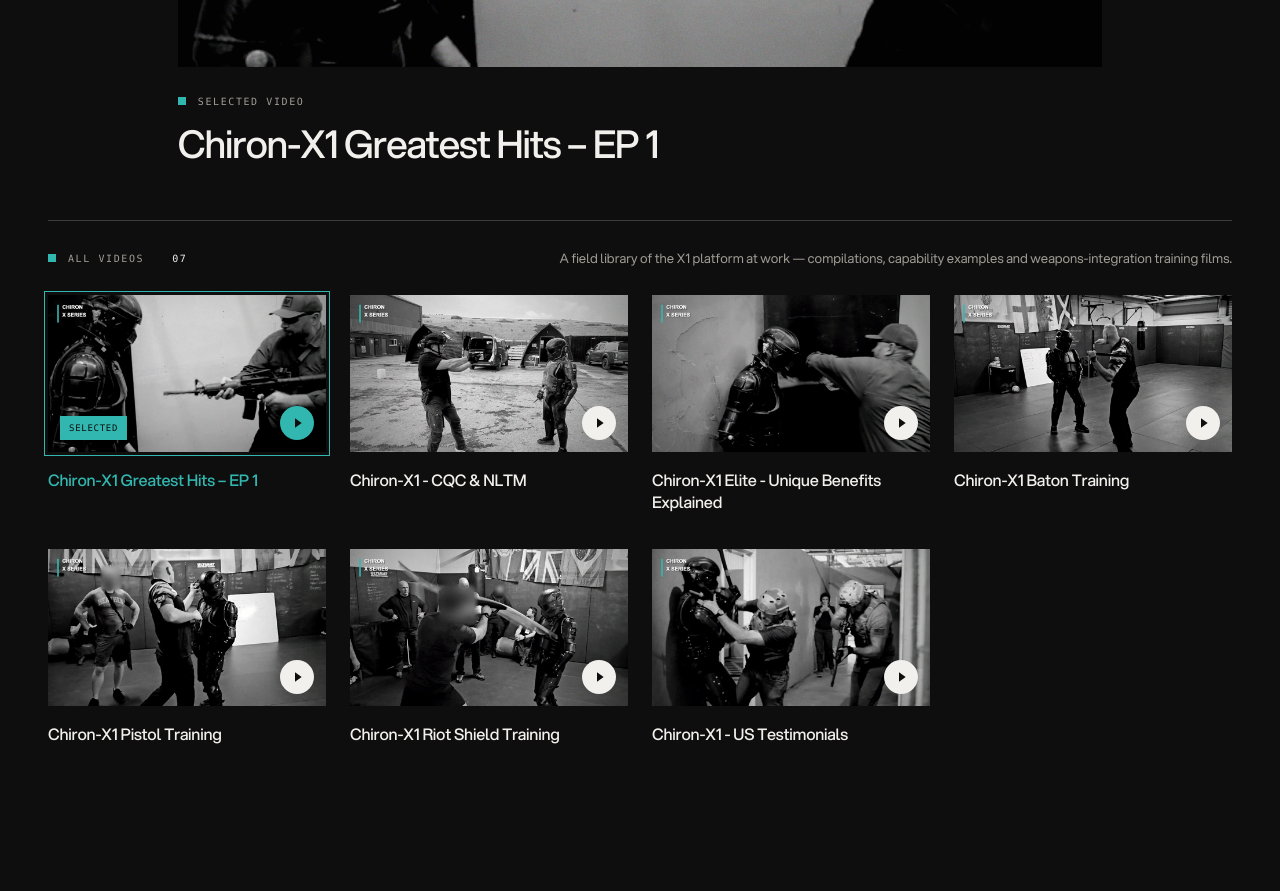
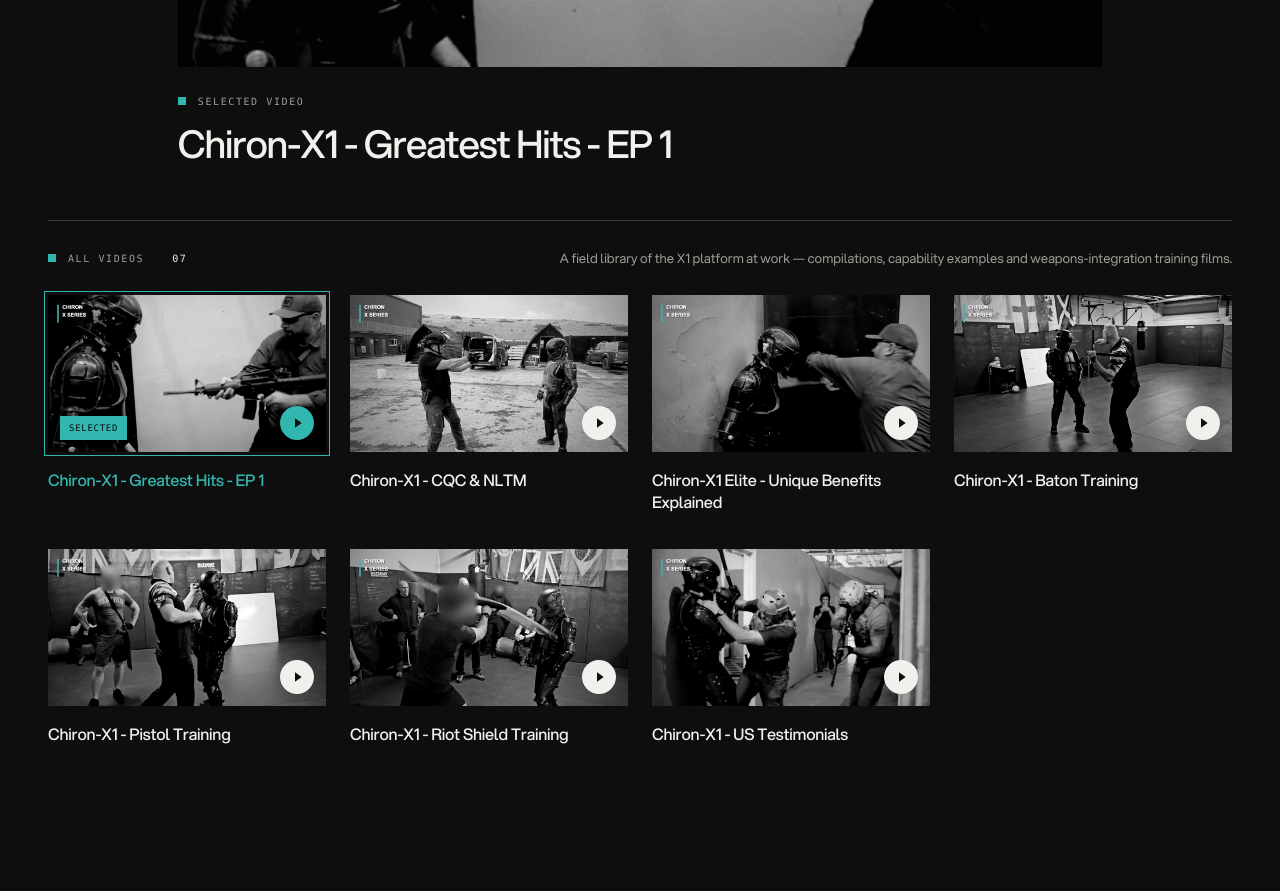
Before and after one commit to rest-and-relaxation/chiron-website, a website: page site/videos/index.html in a window 1280 px wide. Shown: the part 1120-2011 px from the top of the page. Drawn offline with Linux system fonts and the light colour scheme.

Commit message:
Refine video titles and add distributor website links

```diff
--- a/site/partners/styles.css
+++ b/site/partners/styles.css
@@ -21,7 +21,8 @@
 .region:not(:first-child)>.index,.region:not(:first-child)>h3{padding-left:0}
 .partner-marks .partner-logo-cell{margin-right:-1px;margin-bottom:-1px}
 .partner-logo-cell{display:flex;align-items:center;justify-content:center;min-width:0;height:140px;padding:24px;border:1px solid rgba(242,240,236,.16);background:var(--bg);transition:border-color .3s ease}
-.partner-logo-cell:hover{border-color:rgba(242,240,236,.4)}
+.partner-logo-cell:is(:hover,:focus-visible){border-color:rgba(242,240,236,.4)}
+a.partner-logo-cell:focus-visible{outline:2px solid var(--accent);outline-offset:-3px}
 .partner-marks .partner-logo-cell img{width:min(100%,var(--logo-width,180px));height:var(--logo-height,72px);max-width:none;max-height:none;object-fit:contain}
 .partner-marks img[alt="1MOA"]{--logo-width:110px;--logo-height:110px}
 .partner-marks img[alt="AMG Pro"]{--logo-width:178px;--logo-height:72px}
--- a/site/videos/index.html
+++ b/site/videos/index.html
@@ -48,16 +48,16 @@
     <section class="film-library" id="all-films" aria-label="Chiron video gallery">
       <article class="featured-film" id="featured" aria-labelledby="featured-title">
         <div class="featured-player" id="featured-player" aria-busy="false">
-          <button class="player-poster" type="button" aria-label="Play Chiron-X1 Greatest Hits – EP 1"><img src="../assets/video-thumbnails/greatest-hits.jpg?v=x-series-20" alt="" fetchpriority="high" srcset="../assets/video-thumbnails/greatest-hits-480.jpg?v=x-series-20 480w, ../assets/video-thumbnails/greatest-hits.jpg?v=x-series-20 1280w" sizes="100vw"><span class="poster-play"><svg viewBox="0 0 24 24" aria-hidden="true"><path d="m9 5 10 7-10 7z"/></svg><span>Play video</span></span></button>
+          <button class="player-poster" type="button" aria-label="Play Chiron-X1 - Greatest Hits - EP 1"><img src="../assets/video-thumbnails/greatest-hits.jpg?v=x-series-20" alt="" fetchpriority="high" srcset="../assets/video-thumbnails/greatest-hits-480.jpg?v=x-series-20 480w, ../assets/video-thumbnails/greatest-hits.jpg?v=x-series-20 1280w" sizes="100vw"><span class="poster-play"><svg viewBox="0 0 24 24" aria-hidden="true"><path d="m9 5 10 7-10 7z"/></svg><span>Play video</span></span></button>
         </div>
-        <div class="featured-meta"><div><p class="eyebrow"><span class="marker"></span> <span id="player-label">Selected video</span></p><h2 id="featured-title">Chiron-X1 Greatest Hits – EP 1</h2></div></div>
+        <div class="featured-meta"><div><p class="eyebrow"><span class="marker"></span> <span id="player-label">Selected video</span></p><h2 id="featured-title">Chiron-X1 - Greatest Hits - EP 1</h2></div></div>
         <p class="player-status" role="status" aria-live="polite"></p>
       </article>
       <div class="library-heading"><h2 class="eyebrow"><span class="marker"></span> All videos <span class="film-count">07</span></h2><p>A field library of the X1 platform at work — compilations, capability examples and weapons-integration training films.</p></div>
       <div class="film-grid" role="group" aria-label="Choose a video">
-        <button class="film-choice" type="button" data-video="greatest-hits" data-title="Chiron-X1 Greatest Hits – EP 1" data-embed="https://player.vimeo.com/video/1114585480?badge=0&amp;autopause=0&amp;player_id=0&amp;app_id=58479" data-poster="../assets/video-thumbnails/greatest-hits.jpg?v=x-series-20" aria-pressed="true" aria-controls="featured-player">
+        <button class="film-choice" type="button" data-video="greatest-hits" data-title="Chiron-X1 - Greatest Hits - EP 1" data-embed="https://player.vimeo.com/video/1114585480?badge=0&amp;autopause=0&amp;player_id=0&amp;app_id=58479" data-poster="../assets/video-thumbnails/greatest-hits.jpg?v=x-series-20" aria-pressed="true" aria-controls="featured-player">
           <span class="film-thumbnail"><img src="../assets/video-thumbnails/greatest-hits.jpg?v=x-series-20" alt="" loading="lazy" decoding="async" srcset="../assets/video-thumbnails/greatest-hits-480.jpg?v=x-series-20 480w, ../assets/video-thumbnails/greatest-hits.jpg?v=x-series-20 1280w" sizes="(max-width: 560px) calc(100vw - 40px), (max-width: 1100px) 50vw, 25vw"><span class="thumbnail-play"><svg viewBox="0 0 24 24" aria-hidden="true"><path d="m9 5 10 7-10 7z"/></svg></span><span class="film-selected">Selected</span></span>
-          <span class="film-choice-title">Chiron-X1 Greatest Hits – EP 1</span>
+          <span class="film-choice-title">Chiron-X1 - Greatest Hits - EP 1</span>
         </button>
         <button class="film-choice" type="button" data-video="nltm" data-title="Chiron-X1 - CQC &amp; NLTM" data-embed="https://player.vimeo.com/video/1100202372?badge=0&amp;autopause=0&amp;player_id=0&amp;app_id=58479" data-poster="../assets/video-thumbnails/cqc-nltm.jpg?v=x-series-20" aria-pressed="false" aria-controls="featured-player">
           <span class="film-thumbnail"><img src="../assets/video-thumbnails/cqc-nltm.jpg?v=x-series-20" alt="" loading="lazy" decoding="async" srcset="../assets/video-thumbnails/cqc-nltm-480.jpg?v=x-series-20 480w, ../assets/video-thumbnails/cqc-nltm.jpg?v=x-series-20 1280w" sizes="(max-width: 560px) calc(100vw - 40px), (max-width: 1100px) 50vw, 25vw"><span class="thumbnail-play"><svg viewBox="0 0 24 24" aria-hidden="true"><path d="m9 5 10 7-10 7z"/></svg></span><span class="film-selected">Selected</span></span>
@@ -67,24 +67,24 @@
           <span class="film-thumbnail"><img src="../assets/video-thumbnails/unique-benefits.jpg?v=x-series-20" alt="" loading="lazy" decoding="async" srcset="../assets/video-thumbnails/unique-benefits-480.jpg?v=x-series-20 480w, ../assets/video-thumbnails/unique-benefits.jpg?v=x-series-20 1280w" sizes="(max-width: 560px) calc(100vw - 40px), (max-width: 1100px) 50vw, 25vw"><span class="thumbnail-play"><svg viewBox="0 0 24 24" aria-hidden="true"><path d="m9 5 10 7-10 7z"/></svg></span><span class="film-selected">Selected</span></span>
           <span class="film-choice-title">Chiron-X1 Elite - Unique Benefits Explained</span>
         </button>
-        <button class="film-choice" type="button" data-video="baton" data-title="Chiron-X1 Baton Training" data-embed="https://player.vimeo.com/video/1176062651?badge=0&amp;autopause=0&amp;player_id=0&amp;app_id=58479" data-poster="../assets/video-thumbnails/baton-training.jpg?v=x-series-20" aria-pressed="false" aria-controls="featured-player">
+        <button class="film-choice" type="button" data-video="baton" data-title="Chiron-X1 - Baton Training" data-embed="https://player.vimeo.com/video/1176062651?badge=0&amp;autopause=0&amp;player_id=0&amp;app_id=58479" data-poster="../assets/video-thumbnails/baton-training.jpg?v=x-series-20" aria-pressed="false" aria-controls="featured-player">
           <span class="film-thumbnail"><img src="../assets/video-thumbnails/baton-training.jpg?v=x-series-20" alt="" loading="lazy" decoding="async" srcset="../assets/video-thumbnails/baton-training-480.jpg?v=x-series-20 480w, ../assets/video-thumbnails/baton-training.jpg?v=x-series-20 1280w" sizes="(max-width: 560px) calc(100vw - 40px), (max-width: 1100px) 50vw, 25vw"><span class="thumbnail-play"><svg viewBox="0 0 24 24" aria-hidden="true"><path d="m9 5 10 7-10 7z"/></svg></span><span class="film-selected">Selected</span></span>
-          <span class="film-choice-title">Chiron-X1 Baton Training</span>
+          <span class="film-choice-title">Chiron-X1 - Baton Training</span>
         </button>
-        <button class="film-choice" type="button" data-video="pistol" data-title="Chiron-X1 Pistol Training" data-embed="https://player.vimeo.com/video/1176066700?badge=0&amp;autopause=0&amp;player_id=0&amp;app_id=58479" data-poster="../assets/video-thumbnails/pistol-training.jpg?v=x-series-20" aria-pressed="false" aria-controls="featured-player">
+        <button class="film-choice" type="button" data-video="pistol" data-title="Chiron-X1 - Pistol Training" data-embed="https://player.vimeo.com/video/1176066700?badge=0&amp;autopause=0&amp;player_id=0&amp;app_id=58479" data-poster="../assets/video-thumbnails/pistol-training.jpg?v=x-series-20" aria-pressed="false" aria-controls="featured-player">
           <span class="film-thumbnail"><img src="../assets/video-thumbnails/pistol-training.jpg?v=x-series-20" alt="" loading="lazy" decoding="async" srcset="../assets/video-thumbnails/pistol-training-480.jpg?v=x-series-20 480w, ../assets/video-thumbnails/pistol-training.jpg?v=x-series-20 1280w" sizes="(max-width: 560px) calc(100vw - 40px), (max-width: 1100px) 50vw, 25vw"><span class="thumbnail-play"><svg viewBox="0 0 24 24" aria-hidden="true"><path d="m9 5 10 7-10 7z"/></svg></span><span class="film-selected">Selected</span></span>
-          <span class="film-choice-title">Chiron-X1 Pistol Training</span>
+          <span class="film-choice-title">Chiron-X1 - Pistol Training</span>
         </button>
-        <button class="film-choice" type="button" data-video="riot-shield" data-title="Chiron-X1 Riot Shield Training" data-embed="https://player.vimeo.com/video/1176069140?badge=0&amp;autopause=0&amp;player_id=0&amp;app_id=58479" data-poster="../assets/video-thumbnails/riot-shield.jpg?v=x-series-20" aria-pressed="false" aria-controls="featured-player">
+        <button class="film-choice" type="button" data-video="riot-shield" data-title="Chiron-X1 - Riot Shield Training" data-embed="https://player.vimeo.com/video/1176069140?badge=0&amp;autopause=0&amp;player_id=0&amp;app_id=58479" data-poster="../assets/video-thumbnails/riot-shield.jpg?v=x-series-20" aria-pressed="false" aria-controls="featured-player">
           <span class="film-thumbnail"><img src="../assets/video-thumbnails/riot-shield.jpg?v=x-series-20" alt="" loading="lazy" decoding="async" srcset="../assets/video-thumbnails/riot-shield-480.jpg?v=x-series-20 480w, ../assets/video-thumbnails/riot-shield.jpg?v=x-series-20 1280w" sizes="(max-width: 560px) calc(100vw - 40px), (max-width: 1100px) 50vw, 25vw"><span class="thumbnail-play"><svg viewBox="0 0 24 24" aria-hidden="true"><path d="m9 5 10 7-10 7z"/></svg></span><span class="film-selected">Selected</span></span>
-          <span class="film-choice-title">Chiron-X1 Riot Shield Training</span>
+          <span class="film-choice-title">Chiron-X1 - Riot Shield Training</span>
         </button>
         <button class="film-choice" type="button" data-video="testimonials" data-title="Chiron-X1 - US Testimonials" data-embed="https://player.vimeo.com/video/1035437543?badge=0&amp;autopause=0&amp;player_id=0&amp;app_id=58479" data-poster="../assets/video-thumbnails/us-testimonials.jpg?v=x-series-20" aria-pressed="false" aria-controls="featured-player">
           <span class="film-thumbnail"><img src="../assets/video-thumbnails/us-testimonials.jpg?v=x-series-20" alt="" loading="lazy" decoding="async" srcset="../assets/video-thumbnails/us-testimonials-480.jpg?v=x-series-20 480w, ../assets/video-thumbnails/us-testimonials.jpg?v=x-series-20 1280w" sizes="(max-width: 560px) calc(100vw - 40px), (max-width: 1100px) 50vw, 25vw"><span class="thumbnail-play"><svg viewBox="0 0 24 24" aria-hidden="true"><path d="m9 5 10 7-10 7z"/></svg></span><span class="film-selected">Selected</span></span>
           <span class="film-choice-title">Chiron-X1 - US Testimonials</span>
         </button>
       </div>
-      <noscript><p>Enable JavaScript to switch videos. <a href="https://vimeo.com/1114585480">Watch Chiron-X1 Greatest Hits – EP 1 on Vimeo</a>.</p></noscript>
+      <noscript><p>Enable JavaScript to switch videos. <a href="https://vimeo.com/1114585480">Watch Chiron-X1 - Greatest Hits - EP 1 on Vimeo</a>.</p></noscript>
     </section>
     <div data-site-enquiry></div>
   </main>
```
Also changed, not shown: site/about/index.html (+1 -1 lines), site/index.html (+3 -3 lines), site/partners/index.html (+4 -4 lines).
